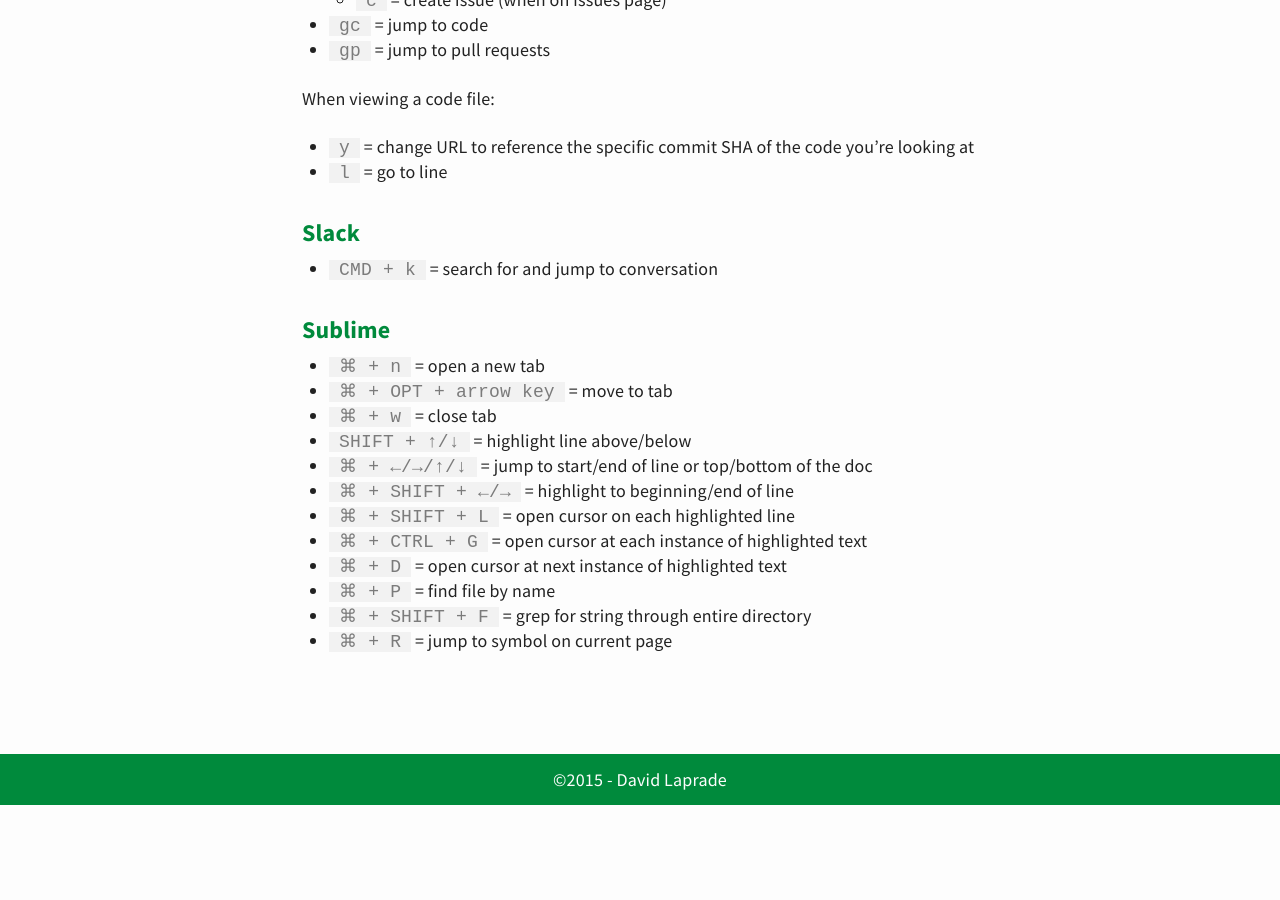
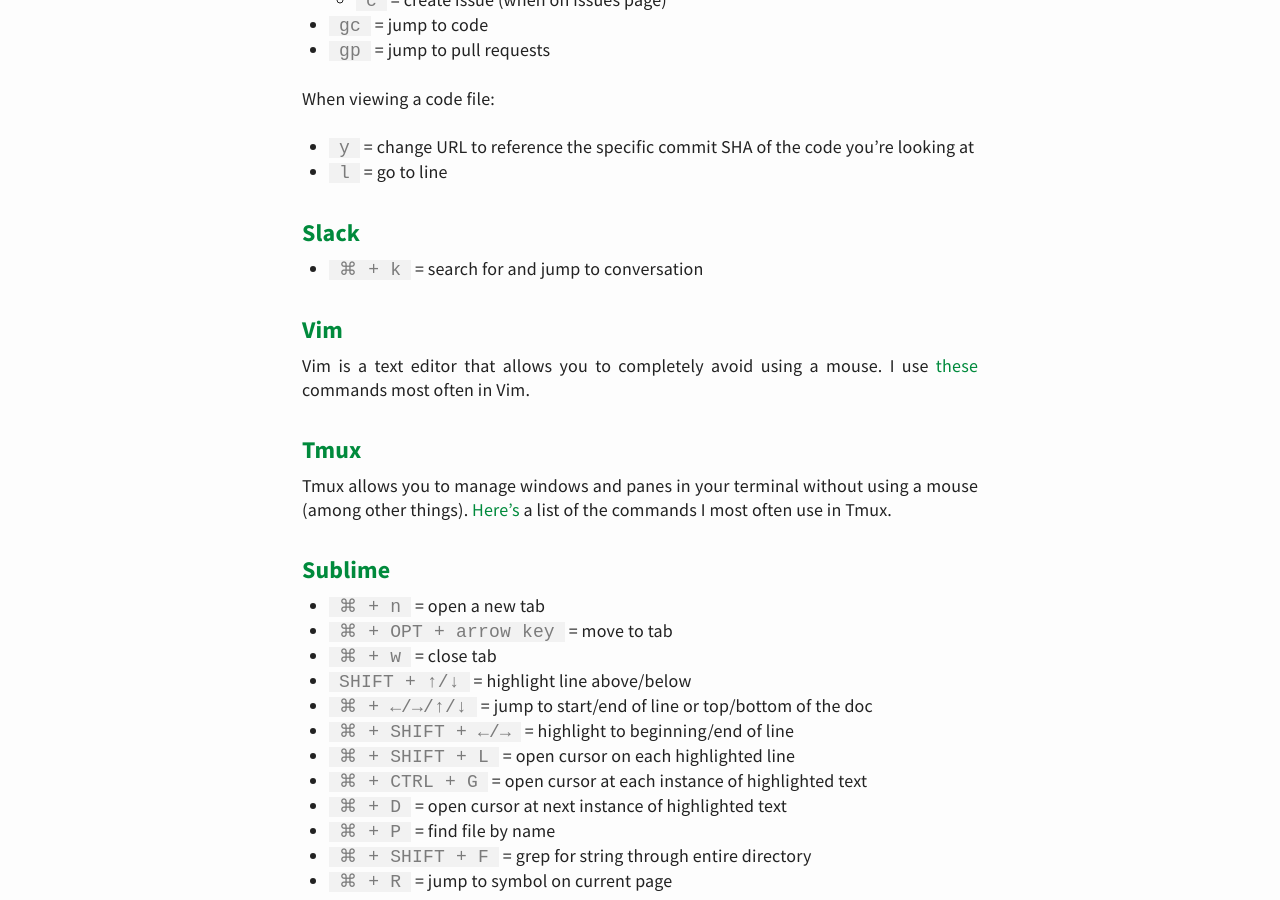
Before and after one commit to davidlaprade/davidlaprade.github.io, a Jekyll site: the page built from _posts/2015-12-19-how-to-not-use-a-mouse.md, in a window 1280 px wide and 900 px high, scrolled down 4636 px. Built offline with Jekyll 4.4.1, drawn with Linux system fonts in a browser that asks for light colours; before the commit the page ends 5441 px from its top, so only the background shows below that.

Commit message:
Add Tmux and Vim hotkeys to hotkeys post

```diff
--- a/_posts/2015-12-19-how-to-not-use-a-mouse.md
+++ b/_posts/2015-12-19-how-to-not-use-a-mouse.md
@@ -182,7 +182,19 @@ When viewing a code file:
 * `l` = go to line
 
 ### Slack
-* `CMD + k` = search for and jump to conversation
+* <code>&#8984; + k</code> = search for and jump to conversation
+
+### Vim
+Vim is a text editor that allows you to completely avoid using a mouse.
+I use [these](https://gist.github.com/davidlaprade/ec6b0e26a6525f89293a)
+commands most often in Vim.
+
+### Tmux
+Tmux allows you to manage windows and panes in your terminal without using
+a mouse (among other things).
+[Here's](https://gist.github.com/davidlaprade/0c54559e9e1007e6aa5b)
+a list of the commands I most often use in Tmux.
+
 
 ### Sublime
 * <code>&#8984; + n</code> = open a new tab
```
